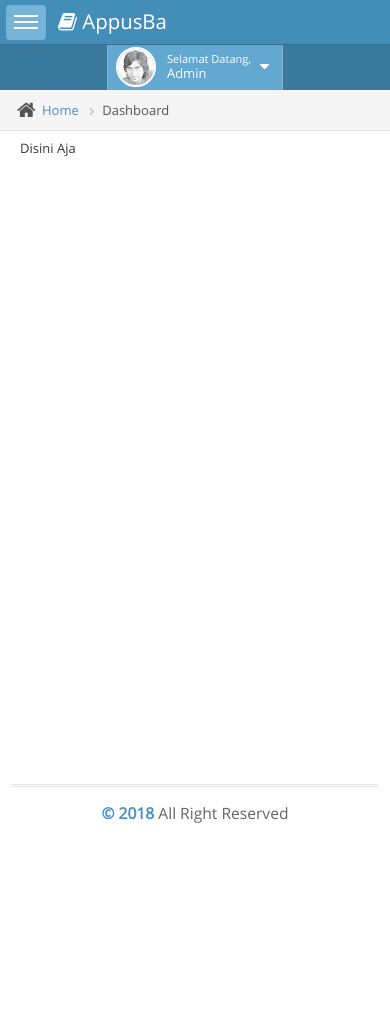
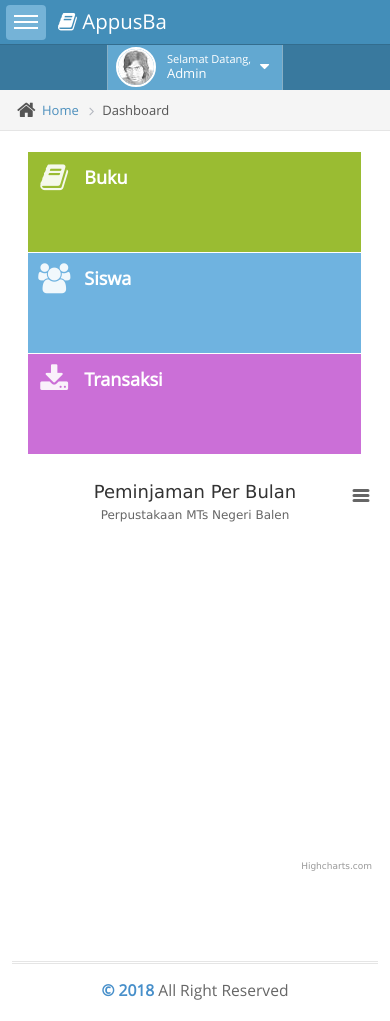
Before and after one commit to vickazy/perpusbalen, a CodeIgniter app: the page made by application/views/dashboard/index.php in a window 390 px wide. Before the commit the page ends 823 px from the top, so only its background shows below. Run offline with CodeIgniter, Linux system fonts and the light colour scheme; data that the repository does not hold is empty.

Commit message:
13 Agst 2018

```diff
--- a/application/views/buku/index.php
+++ b/application/views/buku/index.php
@@ -124,7 +124,7 @@
                         <div class="form-group">
                             <label>Jenis Buku</label>
                             <div>
-                                <select name="id_jenis" class="form-control" >
+                                <select name="id_jenis" class="form-control chosen-select " id="form-field-select-3">
                                   <option value="">--Pilih Jenis--</option>
                                   <?php foreach ($jenis as $key) : ?>
                                   <option value="<?php echo $key->id_jenis ?>"><?php echo $key->jenis_buku ?></option>
--- a/application/views/dashboard/index.php
+++ b/application/views/dashboard/index.php
@@ -25,7 +25,65 @@
 							<div class="col-xs-12">
 								<!-- PAGE CONTENT BEGINS -->
 
-								Disini Aja
+								<div class="row">
+									<div class="space-6"></div>
+
+									<div class="col-sm-12 infobox-container">
+										<div class="infobox infobox-green infobox-dark">
+											<div class="infobox-icon">
+												<i class="ace-icon fa fa-book"></i>
+											</div>
+
+											<div class="infobox-data">
+												<span class="infobox-data-number">
+													<?php echo $buku ?>
+												</span>
+												<div class="infobox-content"><b>Buku</b></div>
+											</div>
+										</div>
+
+										<div class="infobox infobox-blue infobox-dark">
+											<div class="infobox-icon">
+												<i class="ace-icon fa fa-users"></i>
+											</div>
+
+											<div class="infobox-data">
+												<span class="infobox-data-number">
+													<?php echo $anggota ?>
+												</span>
+												<div class="infobox-content"><b>Siswa</b></div>
+											</div>
+										</div>
+
+										<div class="infobox infobox-pink infobox-dark">
+											<div class="infobox-icon">
+												<i class="ace-icon fa fa-download"></i>
+											</div>
+
+											<div class="infobox-data">
+												<span class="infobox-data-number">
+													<?php echo $transaksi ?>
+												</span>
+												<div class="infobox-content"><b>Transaksi</b></div>
+											</div>
+										</div>
+
+									</div>
+								</div>
+
+								<script src="https://code.highcharts.com/highcharts.js"></script>
+								<script src="https://code.highcharts.com/modules/series-label.js"></script>
+								<script src="https://code.highcharts.com/modules/exporting.js"></script>
+								<script src="https://code.highcharts.com/modules/export-data.js"></script>
+
+								<div class="row">
+									<br>
+									<div id="container" style="min-width: 100%; height: 400px; margin: 0 auto"></div>
+		  							<br/>
+
+									<div class="vspace-12-sm"></div>
+
+								</div><!-- /.row -->
 
 								<!-- PAGE CONTENT ENDS -->
 							</div><!-- /.col -->
@@ -34,4 +92,55 @@
 				</div>
 			</div><!-- /.main-content -->
 
+
+
+<script>
+	Highcharts.chart('container', {
+	    chart: {
+	        type: 'line'
+	    },
+	    title: {
+	        text: 'Peminjaman Per Bulan'
+	    },
+	    subtitle: {
+	        text: 'Perpustakaan MTs Negeri Balen'
+	    },
+	    xAxis: {
+	        categories: ['Jan', 'Feb', 'Mar', 'Apr', 'May', 'Jun', 'Jul', 'Aug', 'Sep', 'Oct', 'Nov', 'Dec']
+	    },
+	    yAxis: {
+	        title: {
+	            text: 'Jumlah Peminjaman'
+	        }
+	    },
+	    plotOptions: {
+	        line: {
+	            dataLabels: {
+	                enabled: true
+	            },
+	            enableMouseTracking: true
+	        }
+	    },
+	    series:
+	    [
+        	<?php foreach ($jenis as $key): ?>
+	    	{
+		        name: '<?php echo $key->jenis_buku ?>',
+		        data:
+
+		        [
+		        	<?php
+		        		for ($i = 1; $i <= 12; $i++) {
+        					$fr = $this->M_peminjaman->get_buku_per_bln($key->id_jenis, $i)->row_array();
+        					echo $fr['jum'].", ";
+		        		}
+		        	?>
+
+		        ]
+		    },
+		    <?php endforeach; ?>
+		]
+	});
+</script>
+
 <?php $this->load->view('footer'); ?>
--- a/application/views/header.php
+++ b/application/views/header.php
@@ -52,7 +52,6 @@
 
 		<script type='text/javascript' src='<?php echo base_url();?>assets/jquery.autocomplete/jquery.autocomplete.js'></script>
 
-		<script src="<?php echo base_url() ?>assets/highcharts.js"></script>
 
 		<script src="<?php echo base_url() ?>assets/js/bootstrap.min.js"></script>
 		<script src="<?php echo base_url() ?>assets/js/ace.min.js"></script>
```
Also changed, not shown: application/controllers/Dashboard.php (+10 -2 lines), application/models/M_peminjaman.php (+19 -0 lines).
